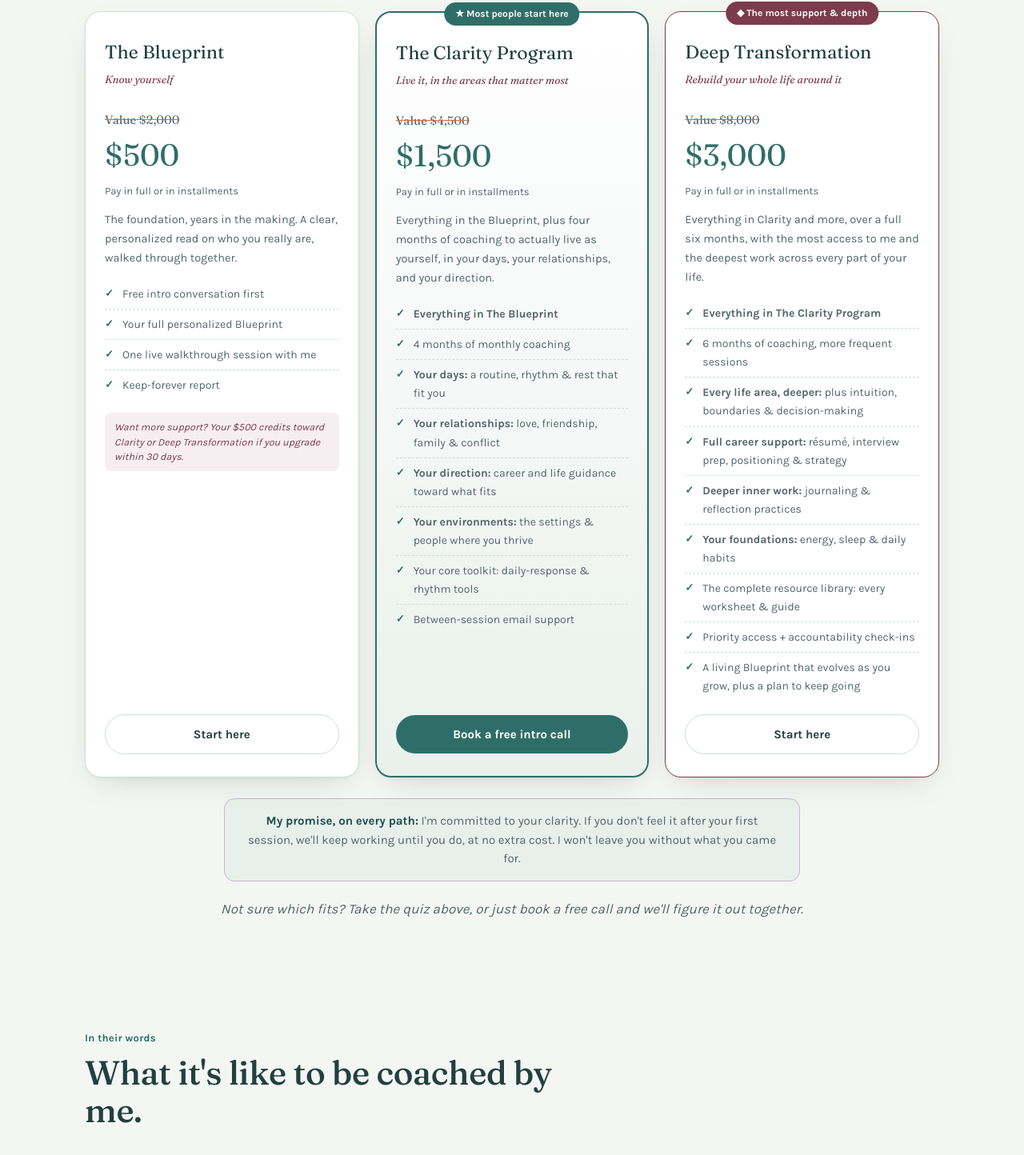
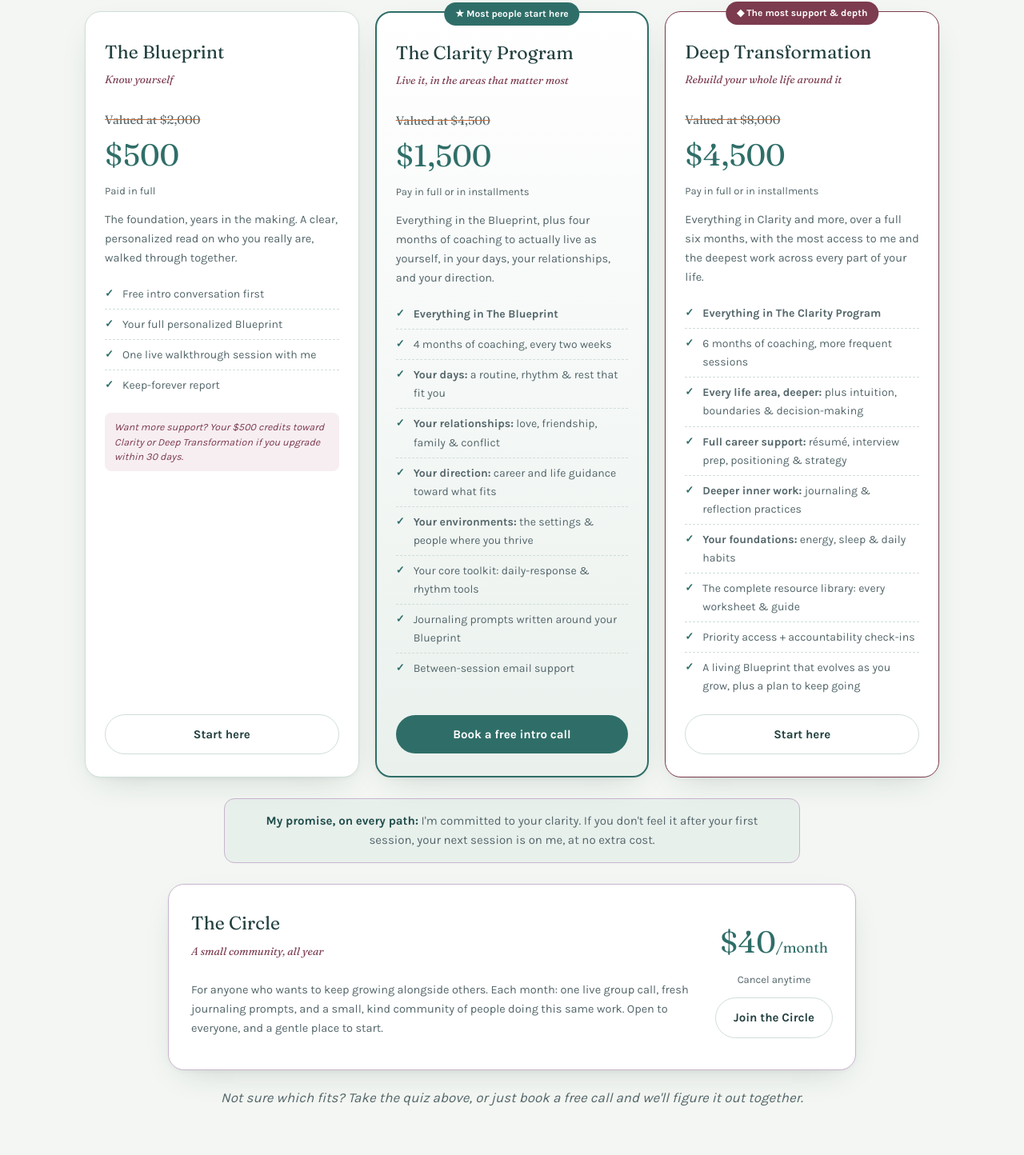
Before and after one commit to jackgardner99/in-your-nature-client, a React (Vite) app: page / in a window 1280 px wide. Shown: the part 4687-6131 px from the top of the page at 80% size. Built offline with nearby package versions, Linux system fonts and the light colour scheme.

Commit message:
update: offerings

```diff
--- a/src/index.css
+++ b/src/index.css
@@ -742,9 +742,44 @@ section[id] {
   font-style: italic;
   color: var(--ink-soft);
 }
+.circle {
+  display: flex;
+  align-items: center;
+  justify-content: space-between;
+  gap: 24px;
+  max-width: 860px;
+  margin: 26px auto 0;
+  background: var(--card);
+  border: 1px solid var(--plum-line);
+  border-radius: var(--r);
+  padding: 26px 28px;
+  box-shadow: var(--shadow);
+}
+.circle .tier-desc {
+  margin-top: 10px;
+}
+.circle-price {
+  flex: 0 0 auto;
+  text-align: center;
+}
+.circle-price .tier-price {
+  margin-bottom: 4px;
+}
+.circle-price .tier-pay {
+  margin-bottom: 12px;
+}
+.price-period {
+  font-size: 18px;
+  font-weight: 400;
+}
 @media (max-width: 820px) {
   .tiers {
     grid-template-columns: 1fr;
+  }
+  .circle {
+    flex-direction: column;
+    align-items: stretch;
+    text-align: center;
   }
 }
 
--- a/src/pages/Home.jsx
+++ b/src/pages/Home.jsx
@@ -293,7 +293,8 @@ function Home() {
             <p>
               Every path begins with understanding yourself, and the same free conversation. What
               changes is how much support you want after that: none, a few months, or the whole
-              way through. Each is one clear price, pay in full or in installments.
+              way through. Each is one clear price, and Clarity and Deep Transformation can be
+              paid in installments.
             </p>
           </div>
 
@@ -301,9 +302,9 @@ function Home() {
             <Reveal className="tier">
               <div className="tier-name">The Blueprint</div>
               <div className="tier-for">Know yourself</div>
-              <div className="tier-anchor">Value $2,000</div>
+              <div className="tier-anchor">Valued at $2,000</div>
               <div className="tier-price">$500</div>
-              <div className="tier-pay">Pay in full or in installments</div>
+              <div className="tier-pay">Paid in full</div>
               <p className="tier-desc">
                 The foundation, years in the making. A clear, personalized read on who you really
                 are, walked through together.
@@ -327,7 +328,7 @@ function Home() {
               <div className="tier-badge">★ Most people start here</div>
               <div className="tier-name">The Clarity Program</div>
               <div className="tier-for">Live it, in the areas that matter most</div>
-              <div className="tier-anchor">Value $4,500</div>
+              <div className="tier-anchor">Valued at $4,500</div>
               <div className="tier-price">$1,500</div>
               <div className="tier-pay">Pay in full or in installments</div>
               <p className="tier-desc">
@@ -338,7 +339,7 @@ function Home() {
                 <li>
                   <b>Everything in The Blueprint</b>
                 </li>
-                <li>4 months of monthly coaching</li>
+                <li>4 months of coaching, every two weeks</li>
                 <li>
                   <b>Your days:</b> a routine, rhythm &amp; rest that fit you
                 </li>
@@ -352,6 +353,7 @@ function Home() {
                   <b>Your environments:</b> the settings &amp; people where you thrive
                 </li>
                 <li>Your core toolkit: daily-response &amp; rhythm tools</li>
+                <li>Journaling prompts written around your Blueprint</li>
                 <li>Between-session email support</li>
               </ul>
               <Link to="/#contact" className="btn btn-solid tier-cta">
@@ -363,8 +365,8 @@ function Home() {
               <div className="tier-badge tier-badge-plum">◆ The most support &amp; depth</div>
               <div className="tier-name">Deep Transformation</div>
               <div className="tier-for">Rebuild your whole life around it</div>
-              <div className="tier-anchor">Value $8,000</div>
-              <div className="tier-price">$3,000</div>
+              <div className="tier-anchor">Valued at $8,000</div>
+              <div className="tier-price">$4,500</div>
               <div className="tier-pay">Pay in full or in installments</div>
               <p className="tier-desc">
                 Everything in Clarity and more, over a full six months, with the most access to me
@@ -399,9 +401,30 @@ function Home() {
 
           <div className="brand-guarantee">
             <b>My promise, on every path:</b> I&apos;m committed to your clarity. If you
-            don&apos;t feel it after your first session, we&apos;ll keep working until you do, at
-            no extra cost. I won&apos;t leave you without what you came for.
+            don&apos;t feel it after your first session, your next session is on me, at no extra
+            cost.
           </div>
+
+          <Reveal className="circle">
+            <div>
+              <div className="tier-name">The Circle</div>
+              <div className="tier-for">A small community, all year</div>
+              <p className="tier-desc">
+                For anyone who wants to keep growing alongside others. Each month: one live group
+                call, fresh journaling prompts, and a small, kind community of people doing this
+                same work. Open to everyone, and a gentle place to start.
+              </p>
+            </div>
+            <div className="circle-price">
+              <div className="tier-price">
+                $40<span className="price-period">/month</span>
+              </div>
+              <div className="tier-pay">Cancel anytime</div>
+              <Link to="/#contact" className="btn btn-ghost">
+                Join the Circle
+              </Link>
+            </div>
+          </Reveal>
 
           <p className="tiers-note">
             Not sure which fits? Take the quiz above, or just book a free call and we&apos;ll
```
